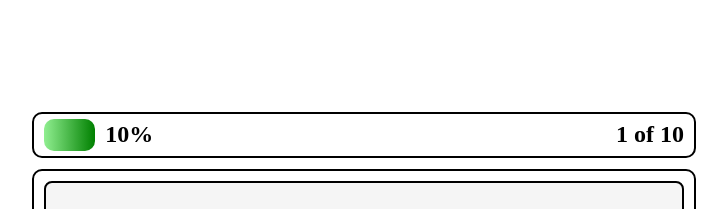
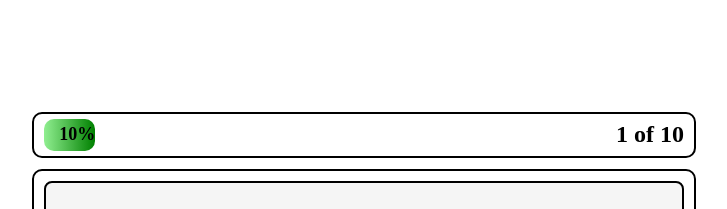
Before and after one commit to abhishekkgf999/Flash-Cards, a React (Vite) app: page / in a window 1280 px wide. Shown: the top 209 px of the page, without its empty margins (276-1003 px from the left). Built offline with nearby package versions, Linux system fonts and the light colour scheme.

Commit message:
Move the percentage inside the bar

```diff
--- a/src/components/Card/Card.jsx
+++ b/src/components/Card/Card.jsx
@@ -1,7 +1,6 @@
 import Button from '../Button/Button'
 import './Card.css'
 import flashcards from '../../assets/data/flashcard'
-import { useState } from "react";
 
 const Card = ({
   currentIndex,
--- a/src/components/Progress-Bar/ProgressBar.css
+++ b/src/components/Progress-Bar/ProgressBar.css
@@ -20,10 +20,12 @@
     background-image: linear-gradient(to right, lightgreen, green);
     border: none;
     border-radius: 10px;
+    text-align: end;
 }
 
 .percentage{
-    align-self: center;
+    width: auto;
+    font-size: large;
 }
 
 .total-questions{
--- a/src/components/Progress-Bar/ProgressBar.jsx
+++ b/src/components/Progress-Bar/ProgressBar.jsx
@@ -6,8 +6,9 @@ const ProgressBar = ({ currentIndex, totalQuestion }) => {
   return (
     <div className="progress-bar">
       <div className="side-bar">
-        <span className="bar" style={{ width: `${percentage}%` }}></span>
-        <span className="percentage">{percentage}%</span>
+        <span className="bar" style={{ width: `${percentage}%` }}>
+          <span className="percentage">{percentage}%</span>
+        </span>
       </div>
       <div className="total-questions">
         {currentQuestion} of {totalQuestion}
```
